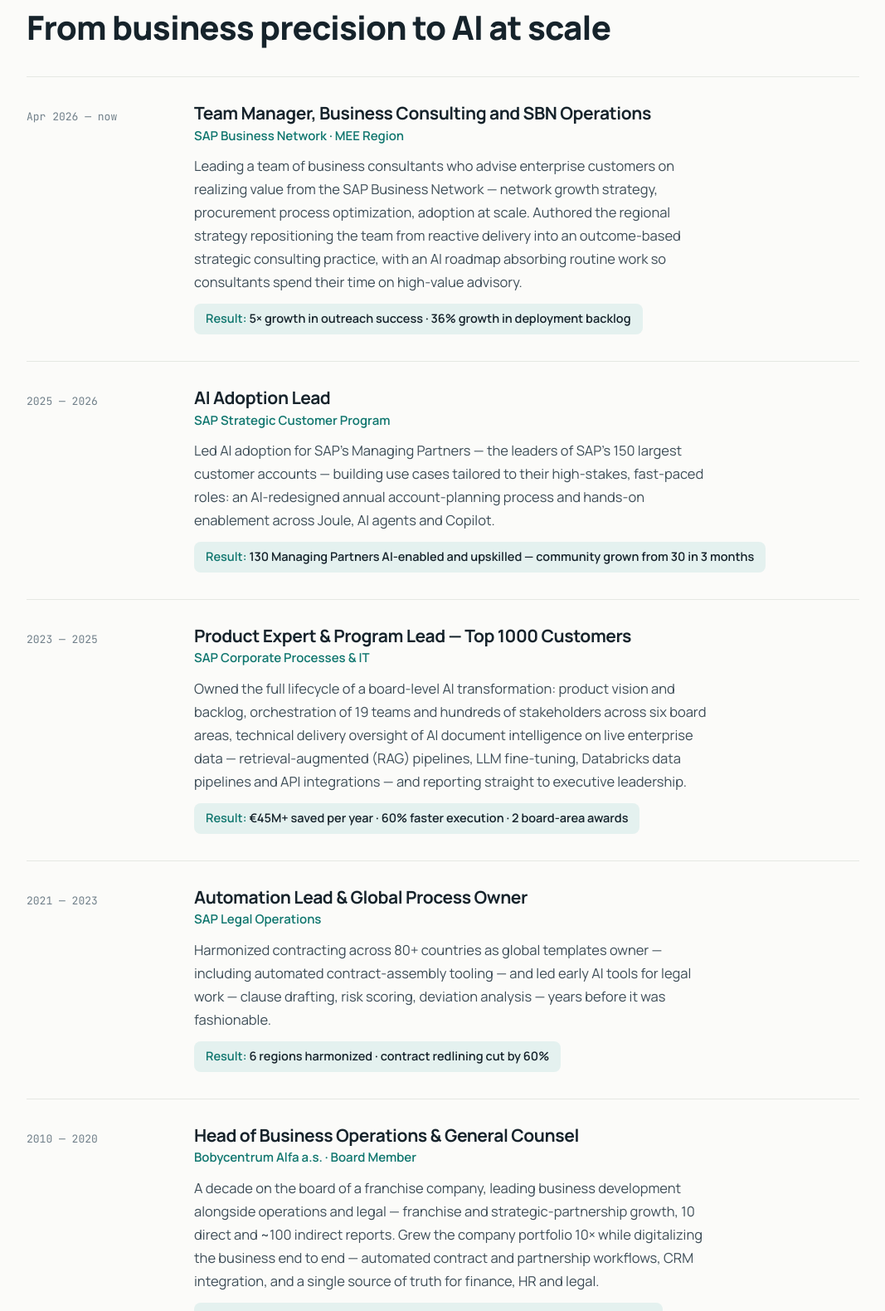
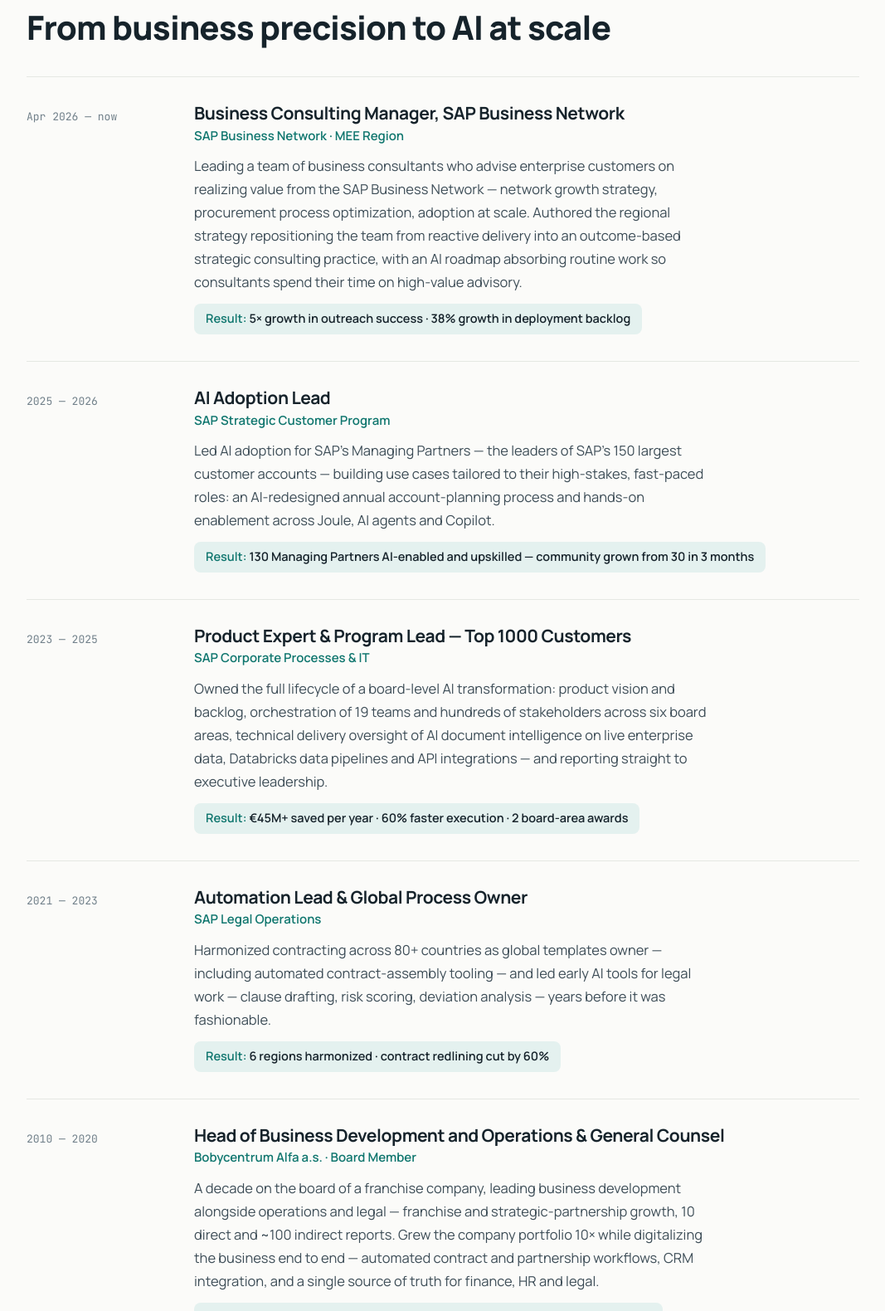
Before and after one commit to martina-sormova/martina-sormova.github.io, a plain HTML site: page index.html in a window 1280 px wide. Shown: the part 1726-3306 px from the top of the page at 83% size, without its empty margins (106-1173 px from the left). Drawn offline with Linux system fonts and the light colour scheme.

Commit message:
Update index.html

```diff
--- a/index.html
+++ b/index.html
@@ -251,10 +251,10 @@ footer h2{font-size:clamp(30px,4.6vw,50px);max-width:16em}
       <div class="role reveal">
         <div class="when">Apr 2026 — now</div>
         <div>
-          <h3>Team Manager, Business Consulting and SBN Operations</h3>
+          <h3>Business Consulting Manager, SAP Business Network</h3>
           <p class="org">SAP Business Network · MEE Region</p>
           <p>Leading a team of business consultants who advise enterprise customers on realizing value from the SAP Business Network — network growth strategy, procurement process optimization, adoption at scale. Authored the regional strategy repositioning the team from reactive delivery into an outcome-based strategic consulting practice, with an AI roadmap absorbing routine work so consultants spend their time on high-value advisory.</p>
-          <span class="result">5× growth in outreach success · 36% growth in deployment backlog</span>
+          <span class="result">5× growth in outreach success · 38% growth in deployment backlog</span>
         </div>
       </div>
       <div class="role reveal">
@@ -271,7 +271,7 @@ footer h2{font-size:clamp(30px,4.6vw,50px);max-width:16em}
         <div>
           <h3>Product Expert &amp; Program Lead — Top 1000 Customers</h3>
           <p class="org">SAP Corporate Processes &amp; IT</p>
-          <p>Owned the full lifecycle of a board-level AI transformation: product vision and backlog, orchestration of 19 teams and hundreds of stakeholders across six board areas, technical delivery oversight of AI document intelligence on live enterprise data — retrieval-augmented (RAG) pipelines, LLM fine-tuning, Databricks data pipelines and API integrations — and reporting straight to executive leadership.</p>
+          <p>Owned the full lifecycle of a board-level AI transformation: product vision and backlog, orchestration of 19 teams and hundreds of stakeholders across six board areas, technical delivery oversight of AI document intelligence on live enterprise data, Databricks data pipelines and API integrations — and reporting straight to executive leadership.</p>
           <span class="result">€45M+ saved per year · 60% faster execution · 2 board-area awards</span>
         </div>
       </div>
@@ -287,7 +287,7 @@ footer h2{font-size:clamp(30px,4.6vw,50px);max-width:16em}
       <div class="role reveal">
         <div class="when">2010 — 2020</div>
         <div>
-          <h3>Head of Business Operations &amp; General Counsel</h3>
+          <h3>Head of Business Development and Operations &amp; General Counsel</h3>
           <p class="org">Bobycentrum Alfa a.s. · Board Member</p>
           <p>A decade on the board of a franchise company, leading business development alongside operations and legal — franchise and strategic-partnership growth, 10 direct and ~100 indirect reports. Grew the company portfolio 10× while digitalizing the business end to end — automated contract and partnership workflows, CRM integration, and a single source of truth for finance, HR and legal.</p>
           <span class="result">10× portfolio growth · 40% paralegal capacity freed · zero audit findings</span>
```
